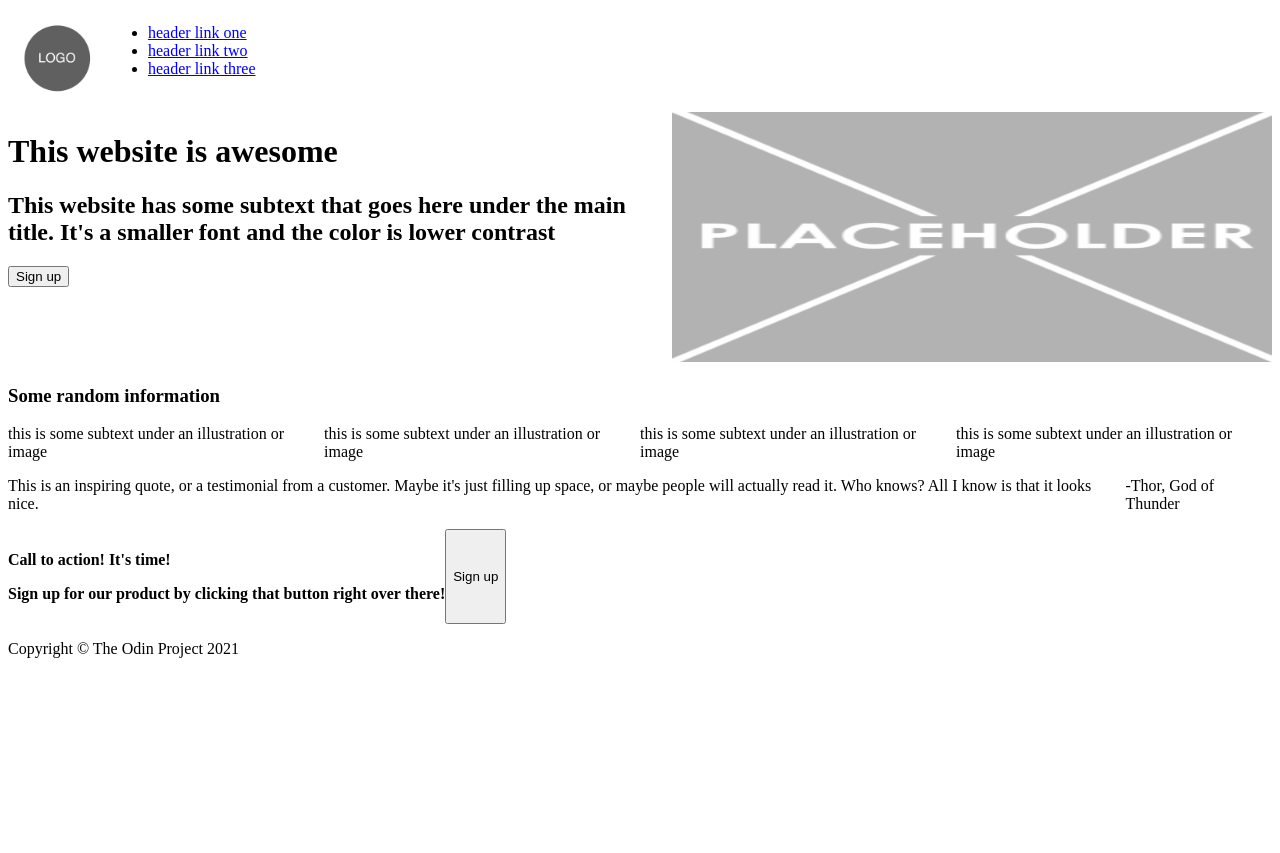
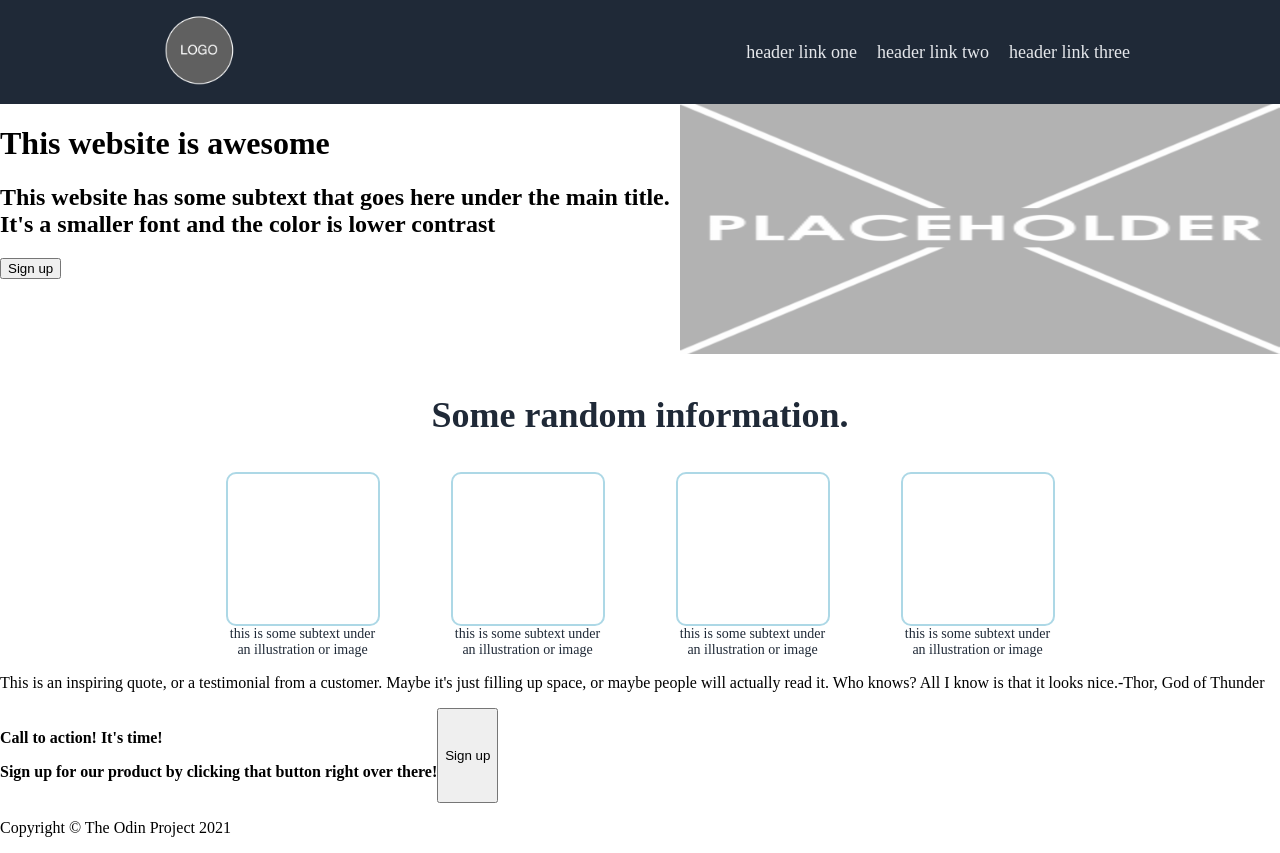
Before and after one commit to kermola/odin-landingpage, a plain HTML site: page index.html in a window 1280 px wide. Before the commit the page ends 800 px from the top, so only its background shows below. Drawn offline with Linux system fonts and the light colour scheme.

Commit message:
Align header and information elements

```diff
--- a/index.html
+++ b/index.html
@@ -29,7 +29,7 @@
         </div>
     </div>
     <div class="information">
-        <h3>Some random information</h3>
+        <h3>Some random information.</h3>
         <div class="info-container">
             <div class="infobox">
                 <div class="emptybox"></div>
--- a/styles.css
+++ b/styles.css
@@ -3,22 +3,68 @@
 body {
     display: flex;
     flex-direction: column;
+    margin: 0;
 }
 
 .header {
     display: flex;
+    justify-content: space-between;
+    align-items: center;
+    padding-left: 150px;
+    padding-right: 150px;
+    margin: 0;
+    background-color: #1F2937;
 }
 
 .banner {
     display: flex;
 }
 
+ul {
+    list-style-type: none;
+    display: flex;
+    gap: 20px;
+}
+
+a {
+    text-decoration: none;
+    font-size: 18px;
+    color: #E5E7EB;
+}
+
+h3 {
+    font-size: 36px;
+    font-weight: bolder;
+    color: #1F2937;
+}
 .information {
-    /* display: flex; */
+    text-align: center;
 }
 
 .info-container {
     display: flex;
+    justify-content: center;
+    gap: 75px;
+}
+
+.infobox {
+    display: flex;
+    flex-direction: column;
+    justify-content: center;
+    align-items: center;
+    max-width: 150px;
+    color: #1F2937;
+    font-size: 14px;
+}
+
+.emptybox {
+    width: 150px;
+    height: 150px;
+    border: 1px solid lightblue;
+    background: transparent;
+    border-radius: 10px;
+    border-width: 2px;
+
 }
 
 .quote {
```
